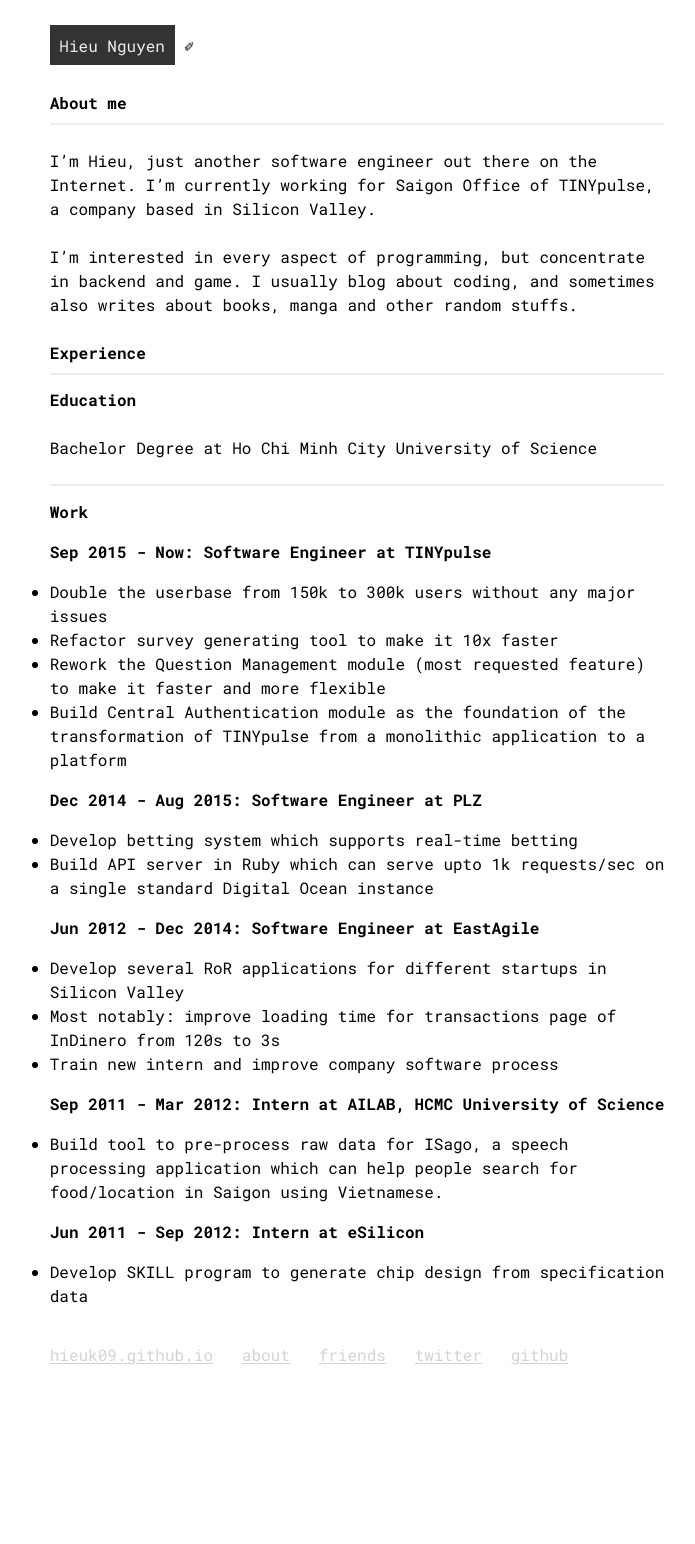
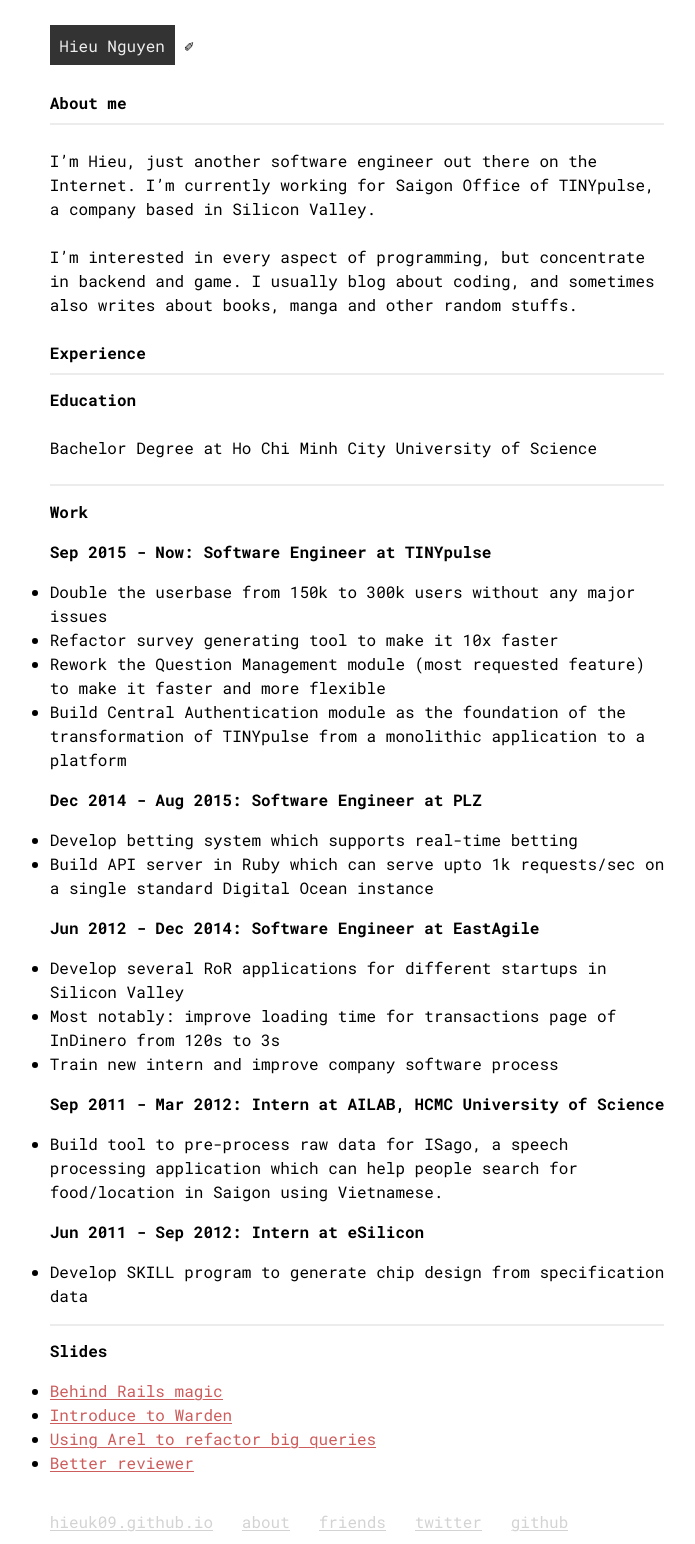
Before and after one commit to hieuk09/hieuk09.github.io, a Jekyll site: the page built from about/index.md, in a window 1280 px wide. Shown: the whole page, without its empty margins (283-978 px from the left). Built offline with Jekyll 4.4.1, drawn with Linux system fonts in a browser that asks for light colours; before the commit the page ends 1377 px from its top, so only the background shows below that.

Commit message:
Add slides to about

```diff
--- a/about/index.md
+++ b/about/index.md
@@ -52,3 +52,12 @@
 ### Jun 2011 - Sep 2012: Intern at eSilicon
 
 - Develop SKILL program to generate chip design from specification data
+
+------------------
+
+## Slides
+
+- [Behind Rails magic](https://www.slideshare.net/HieuNguyenTrung/metaprograming-rails-secret)
+- [Introduce to Warden](https://www.slideshare.net/HieuNguyenTrung/introduce-warden)
+- [Using Arel to refactor big queries](https://www.slideshare.net/HieuNguyenTrung/using-arel-to-refactor-big-queries)
+- [Better reviewer](https://www.slideshare.net/HieuNguyenTrung/better-reviewer)
```
